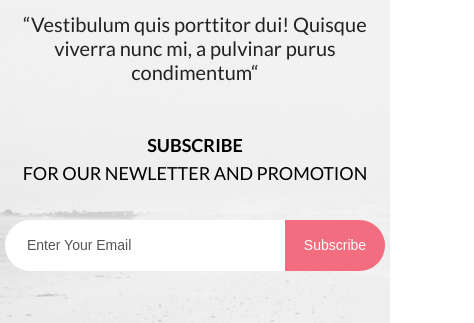
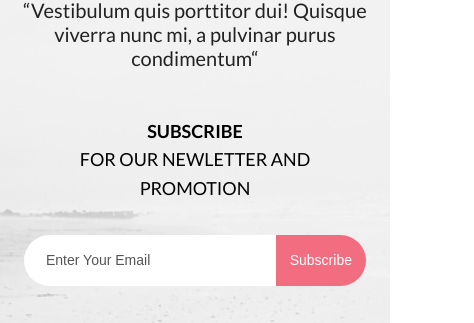
Before and after one commit to levkin13-08/shop-21.03, a plain HTML site: page index.html in a window 390 px wide. Shown: the part 6384-6707 px from the top of the page, 474 px wide, since content can reach past the window. Drawn offline with Linux system fonts and the light colour scheme.

Commit message:
Lesson_6 исправленный

```diff
--- a/scss/blocks/_footer.scss
+++ b/scss/blocks/_footer.scss
@@ -12,6 +12,13 @@
         @include tablet {
             margin-top: 48px;
         }
+
+        @include mobile {
+        display: flex;
+        align-items: center;
+        flex-direction: column;
+        width: 342px;
+        }
     }
 
     &__send__form {
@@ -19,7 +26,11 @@
     justify-content: center;
     border-radius: 60px;
     margin-top: 32px;
-    align-items: center
+    align-items: center;
+
+    @include mobile {
+        width: 342px;
+    }
     }
 
     &__send__form-email {
@@ -72,6 +83,10 @@
         @include tablet {
             @include font (18px, 27px, 700)
         }
+
+        @include mobile {
+            width: 271px;
+        }
     }
 
     &__send__text {
@@ -85,6 +100,10 @@
 
         @include tablet {
             @include font (18px, 29px, 400)
+        }
+
+        @include mobile {
+            width: 271px;
         }
     }
 
--- a/scss/blocks/_send.scss
+++ b/scss/blocks/_send.scss
@@ -18,7 +18,7 @@
         }
 
         @include mobile {
-            width: 100%;
+            width: 357px;
         }
 
     }
@@ -88,6 +88,10 @@
         padding-left: 17px;
         padding-bottom: 13px;
         border: 1px solid #A4A4A4;
+
+        @include mobile {
+            width: 327px;
+        }
     }
 
     &__form-checkbox {
```
Also changed, not shown: index.html (+1 -1 lines), css/style.css, 1 other file.
